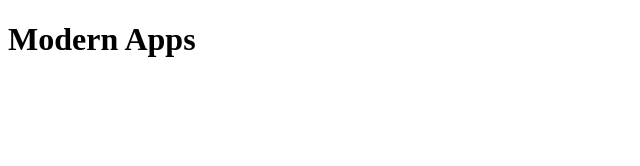
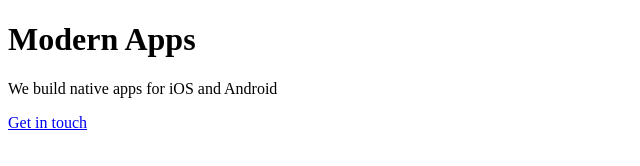
Before and after one commit to modernapps-co/modernapps-co.github.io, a plain HTML site: page index.html in a window 1280 px wide. Shown: the whole page, without its empty margins (0-640 px from the left). Drawn offline with Linux system fonts and the light colour scheme.

Commit message:
Update index.html

```diff
--- a/index.html
+++ b/index.html
@@ -6,5 +6,7 @@
 </head>
 <body>
 	<h1>Modern Apps</h1>
+	<p>We build native apps for iOS and Android</p>
+	<p><a href="mailto:phillip@modernapps.co">Get in touch</a></p>
 </body>
 </html>
```
